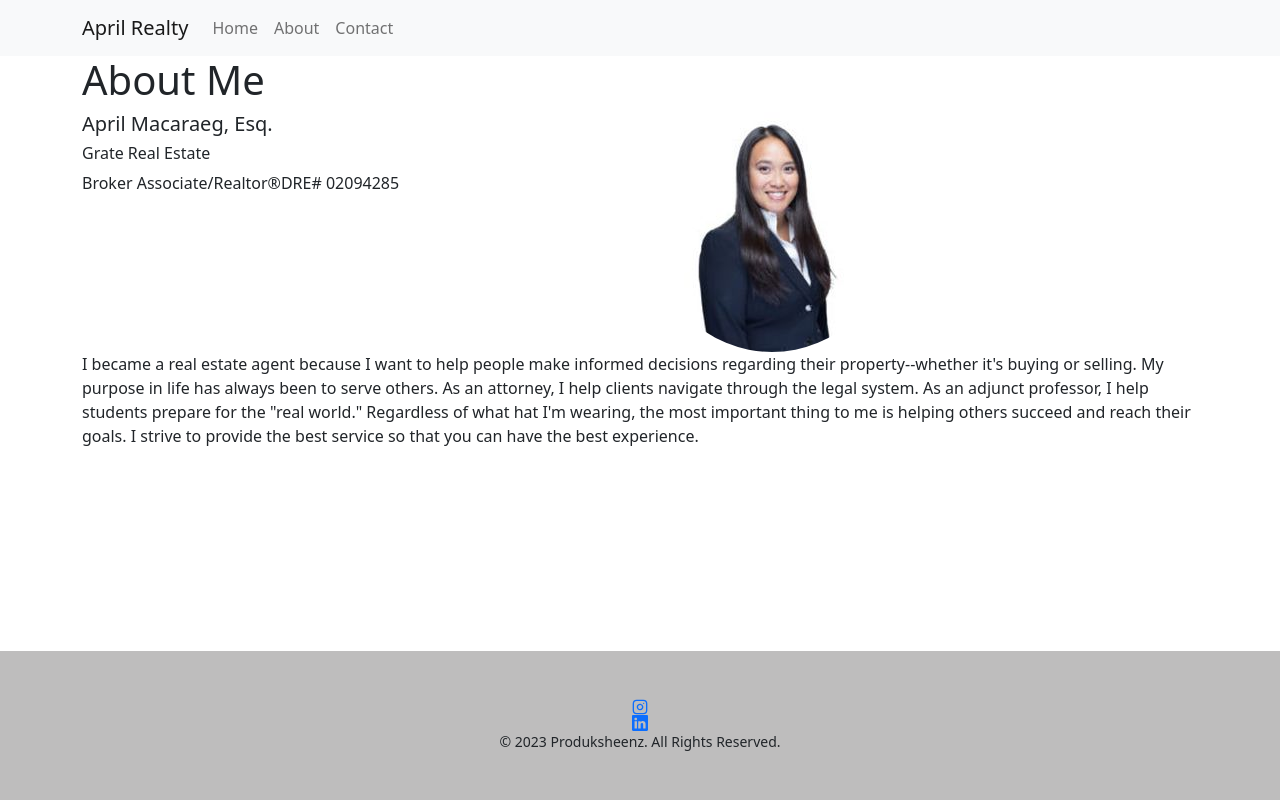
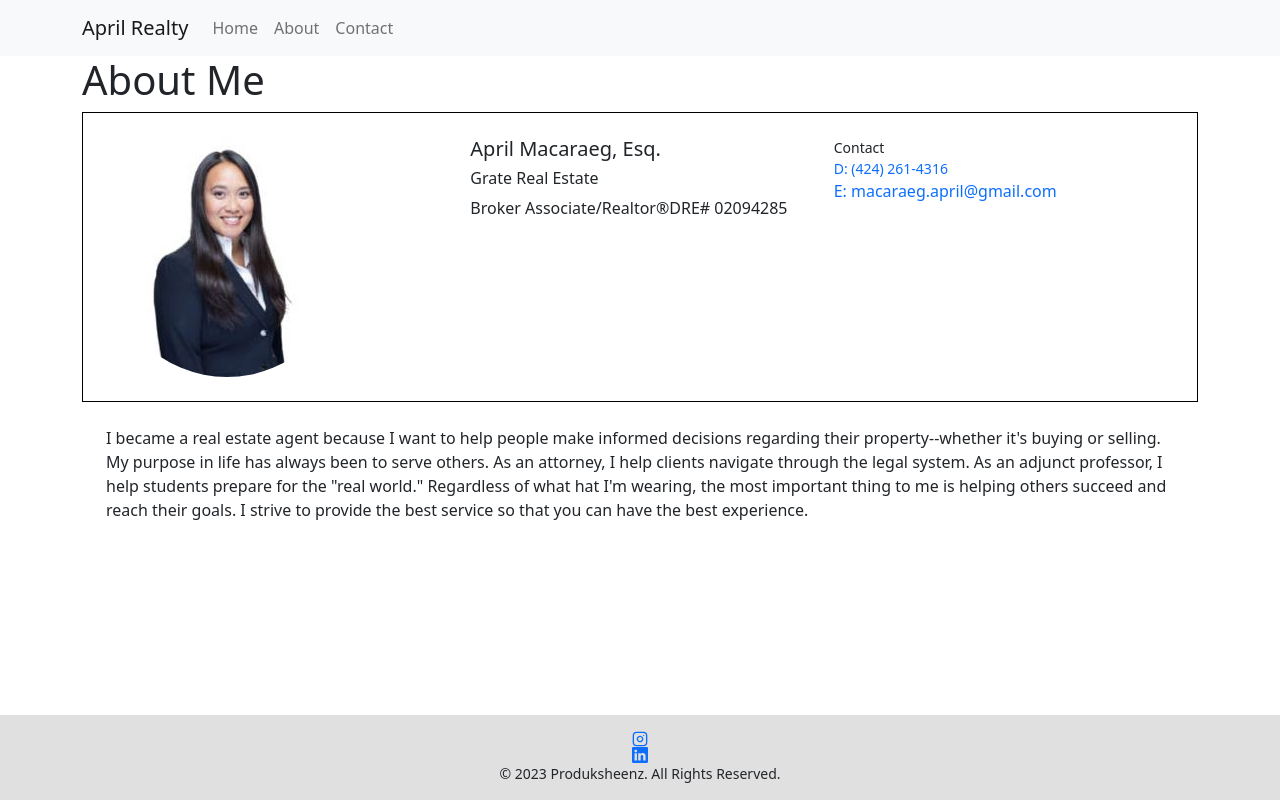
Before and after one commit to essbee808/april-realty, a React (Create React App) app: page /about in a window 1280 px wide. Built offline with nearby package versions, Linux system fonts and the light colour scheme.

Commit message:
Modify footer and update about info

```diff
--- a/src/components/about/About.jsx
+++ b/src/components/about/About.jsx
@@ -1,4 +1,5 @@
 import React from 'react'
+import './about.css'
 import {SiZillow} from 'react-icons/si'
 import Profile from '../../assets/profile.jpg'
 import Image from 'react-bootstrap/Image'
@@ -11,15 +12,23 @@ const About = () => {
   return (
     <Container>
         <h1>About Me</h1>
+        <div className="info">
           <Row>
+            <Col><Image src={Profile} alt="Profile photo" roundedCircle/></Col>
             <Col>
                 <h5>April Macaraeg, Esq.</h5>
                 <h6>Grate Real Estate</h6>
                 <h7>Broker Associate/Realtor®</h7>
                 <h7>DRE# 02094285</h7>
             </Col>
-          <Col><Image src={Profile} alt="Profile photo" roundedCircle/></Col>
+            <Col>
+              <small>Contact</small><br/>
+              <small><a href="tel:424261-4316">D: (424) 261-4316</a></small><br/>
+              <a href="mailto:macaraeg.april@gmail.com subject=Real Estate Inquiry">E: macaraeg.april@gmail.com</a>
+            </Col>
           </Row>
+        </div>
+        <div className="description">
           <Row>
             <Col>
               <p>
@@ -32,6 +41,7 @@ const About = () => {
               </p>
             </Col>
           </Row>
+        </div>
       {/* <h5>Specialties: Buyer's agent, Listing agent, Relocation, Legal, Landlord</h5>
 
         <div>
--- a/src/components/about/about.css
+++ b/src/components/about/about.css
@@ -0,0 +1,9 @@
+.info {
+    padding: 1.5rem;
+    border: 1px solid black;
+    box-sizing: border-box;
+}
+
+.description {
+    padding: 1.5rem;
+}
--- a/src/components/footer/footer.css
+++ b/src/components/footer/footer.css
@@ -1,6 +1,6 @@
 footer {
-    background: rgb(190, 189, 189);
-    padding: 3rem 0;
+    background: rgb(225, 224, 224);
+    padding: 1rem 0;
     text-align: center;
     bottom: 0;
     position: absolute;
--- a/src/components/home/Home.jsx
+++ b/src/components/home/Home.jsx
@@ -7,7 +7,7 @@ const Home = () => {
   return (
     <Container>
         <Row>
-            Home
+            <h1>Home</h1>
         </Row>
         <Row>
             <img src={House} alt="house keys" />
--- a/src/components/nav/NavBarContainer.jsx
+++ b/src/components/nav/NavBarContainer.jsx
@@ -8,7 +8,7 @@ function NavBarContainer() {
     <>
       <Navbar bg="light" variant="light">
         <Container>
-          <Navbar.Brand href="/">April Realty</Navbar.Brand>
+          <Navbar.Brand href="/home">April Realty</Navbar.Brand>
           <Nav className="me-auto">
             <Nav.Link as={Link} to="/home">Home</Nav.Link>
             <Nav.Link as={Link} to="/about">About</Nav.Link>
```
Lines whose indentation alone changed are shown as unchanged.
